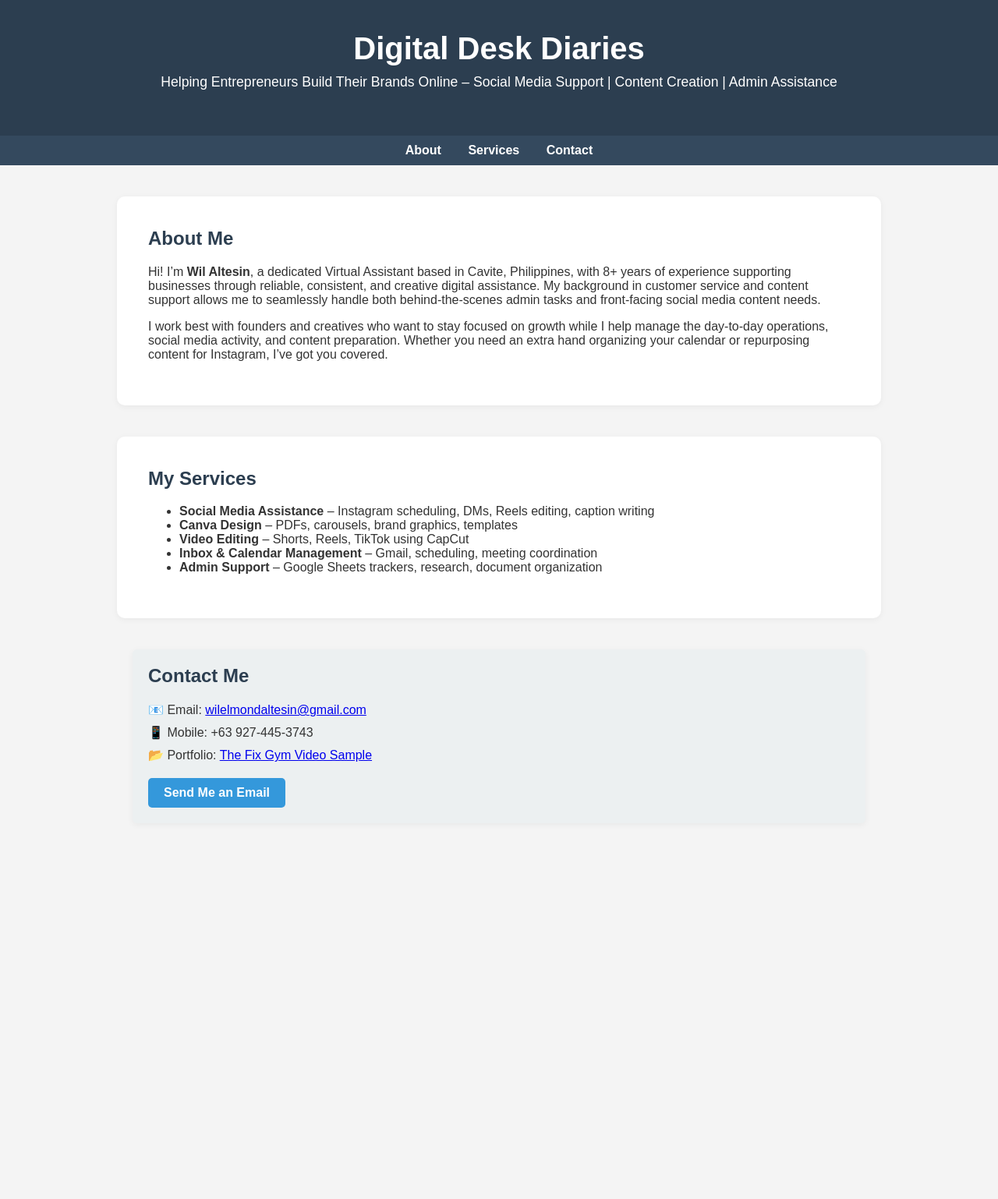
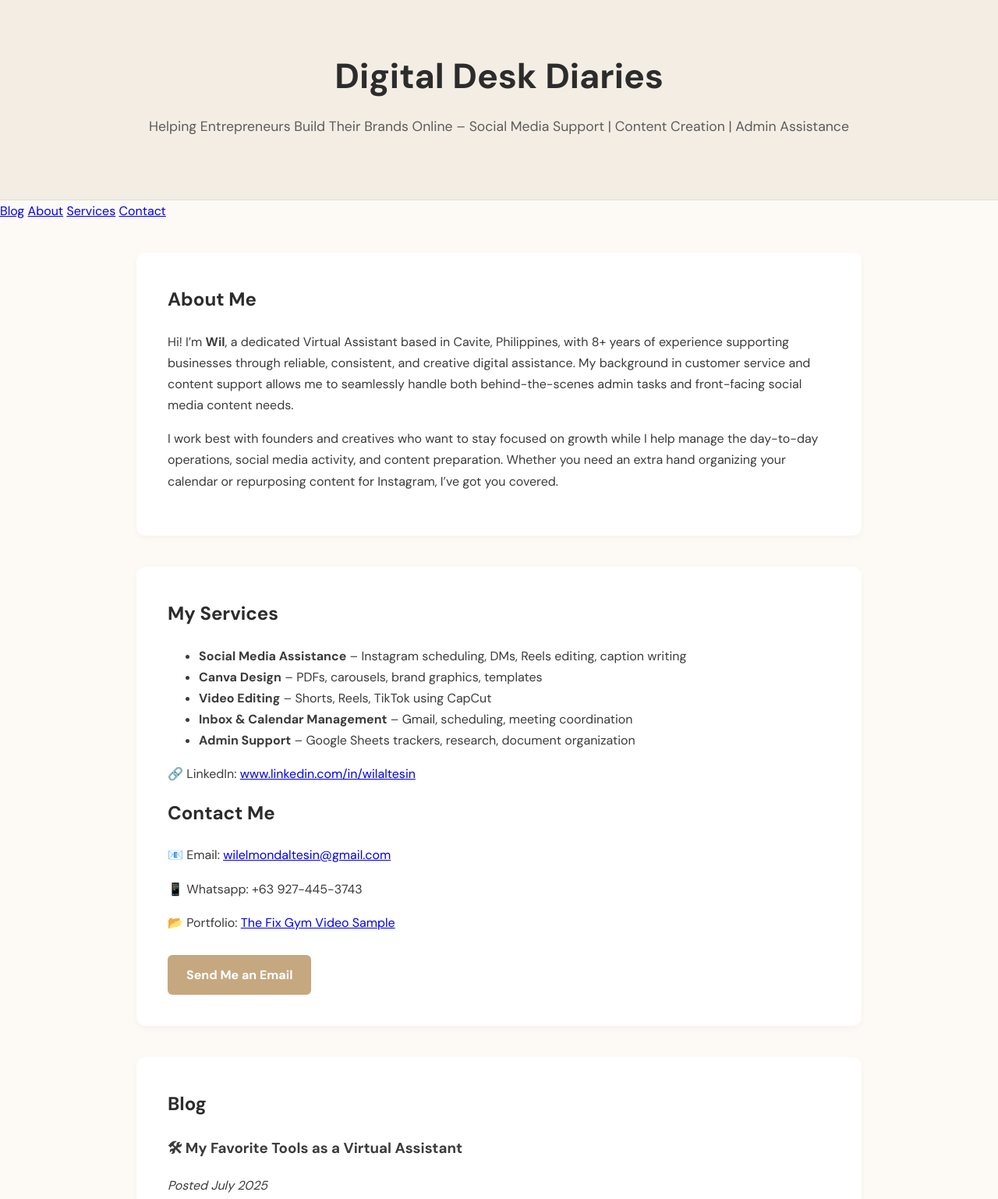
Before and after one commit to DigitalDeskDiaries/Digital-Desk-Diaries, a plain HTML site: page index.html in a window 1280 px wide. Shown: the top 1538 px of the page at 78% size. Before the commit the page ends 1096 px from the top, so only its background shows below. Drawn offline with Linux system fonts and the light colour scheme.

Commit message:
Add files via upload

```diff
--- a/index.html
+++ b/index.html
@@ -5,72 +5,83 @@
   <meta name="viewport" content="width=device-width, initial-scale=1.0">
   <meta name="description" content="Digital Desk Diaries – Virtual Assistant services by Wil Altesin: social media, content, and admin support.">
   <title>Digital Desk Diaries | Wil Altesin</title>
+  <link href="https://fonts.googleapis.com/css2?family=DM+Sans:wght@400;700&display=swap" rel="stylesheet">
   <style>
     body {
-      font-family: Arial, sans-serif;
+      font-family: 'DM Sans', sans-serif;
       margin: 0;
       padding: 0;
-      background-color: #f4f4f4;
-      color: #333;
+      background-color: #fdfaf6;
+      color: #3b3b3b;
+      line-height: 1.7;
     }
     header {
-      background-color: #2c3e50;
-      color: white;
-      padding: 40px 20px;
+      background-color: #f3ede4;
+      color: #2c2c2c;
+      padding: 60px 20px;
       text-align: center;
+      border-bottom: 1px solid #ddd;
     }
     header h1 {
       margin: 0;
-      font-size: 2.5em;
+      font-size: 2.8em;
+      font-weight: 700;
     }
     header p {
-      margin-top: 10px;
+      margin-top: 12px;
       font-size: 1.1em;
+      color: #5c5c5c;
     }
     nav {
-      background-color: #34495e;
+      background-color: #f8f5f0;
       text-align: center;
-      padding: 10px 0;
+      padding: 12px 0;
+      border-bottom: 1px solid #e6e6e6;
     }
     nav a {
-      color: white;
+      color: #3b3b3b;
       text-decoration: none;
-      margin: 0 15px;
-      font-weight: bold;
+      margin: 0 20px;
+      font-weight: 500;
     }
     .container {
-      max-width: 900px;
+      max-width: 850px;
       margin: 40px auto;
-      background-color: white;
+      background-color: #ffffff;
       padding: 40px;
-      border-radius: 10px;
-      box-shadow: 0 2px 8px rgba(0,0,0,0.05);
+      border-radius: 12px;
+      box-shadow: 0 3px 8px rgba(0, 0, 0, 0.03);
     }
     h2 {
-      color: #2c3e50;
+      color: #2c2c2c;
       margin-top: 0;
     }
     .services ul {
-      list-style-type: square;
-      padding-left: 20px;
+      list-style-type: disc;
+      padding-left: 24px;
     }
     .contact {
-      background-color: #ecf0f1;
-      padding: 20px;
-      border-radius: 6px;
+      background-color: #f6f3ef;
+      padding: 24px;
+      border-radius: 10px;
+      margin-top: 30px;
     }
     .contact p {
-      margin: 0 0 10px;
+      margin: 0 0 12px;
     }
     .button {
       display: inline-block;
-      background-color: #3498db;
+      background-color: #c5a880;
       color: white;
-      padding: 10px 20px;
+      padding: 12px 24px;
       text-decoration: none;
-      border-radius: 5px;
-      font-weight: bold;
-      margin-top: 10px;
+      border-radius: 6px;
+      font-weight: 600;
+      margin-top: 12px;
+      transition: background-color 0.3s;
+    }
+    .button:hover {
+      background-color: #b8946f;
     }
   </style>
 </head>
@@ -80,15 +91,15 @@
     <p>Helping Entrepreneurs Build Their Brands Online – Social Media Support | Content Creation | Admin Assistance</p>
   </header>
 
-  <nav>
-    <a href="#about">About</a>
+  <a href="#blog">Blog</a>
+      <a href="#about">About</a>
     <a href="#services">Services</a>
     <a href="#contact">Contact</a>
   </nav>
 
   <section class="container" id="about">
     <h2>About Me</h2>
-    <p>Hi! I’m <strong>Wil Altesin</strong>, a dedicated Virtual Assistant based in Cavite, Philippines, with 8+ years of experience supporting businesses through reliable, consistent, and creative digital assistance. My background in customer service and content support allows me to seamlessly handle both behind-the-scenes admin tasks and front-facing social media content needs.</p>
+    <p>Hi! I’m <strong>Wil</strong>, a dedicated Virtual Assistant based in Cavite, Philippines, with 8+ years of experience supporting businesses through reliable, consistent, and creative digital assistance. My background in customer service and content support allows me to seamlessly handle both behind-the-scenes admin tasks and front-facing social media content needs.</p>
     <p>I work best with founders and creatives who want to stay focused on growth while I help manage the day-to-day operations, social media activity, and content preparation. Whether you need an extra hand organizing your calendar or repurposing content for Instagram, I’ve got you covered.</p>
   </section>
 
@@ -101,14 +112,31 @@
       <li><strong>Inbox & Calendar Management</strong> – Gmail, scheduling, meeting coordination</li>
       <li><strong>Admin Support</strong> – Google Sheets trackers, research, document organization</li>
     </ul>
-  </section>
+  <p>🔗 LinkedIn: <a href="https://www.linkedin.com/in/wilaltesin" target="_blank">www.linkedin.com/in/wilaltesin</a></p>
 
-  <section class="container contact" id="contact">
     <h2>Contact Me</h2>
     <p>📧 Email: <a href="mailto:wilelmondaltesin@gmail.com">wilelmondaltesin@gmail.com</a></p>
-    <p>📱 Mobile: +63 927-445-3743</p>
+    <p>📱 Whatsapp: +63 927-445-3743</p>
     <p>📂 Portfolio: <a href="https://drive.google.com/file/d/1oRaL2TG_VlobXA8sIJHEPmwbU0Adfmrk/view?usp=drive_link" target="_blank">The Fix Gym Video Sample</a></p>
     <a class="button" href="mailto:wilelmondaltesin@gmail.com">Send Me an Email</a>
   </section>
+
+  <section class="container" id="blog">
+    <h2>Blog</h2>
+    <article>
+      <h3>🛠 My Favorite Tools as a Virtual Assistant</h3>
+      <p><em>Posted July 2025</em></p>
+      <p>I use a combination of Canva, CapCut, ChatGPT, Google Sheets, and Notion to manage client content and streamline my day-to-day tasks. In this post, I share why these tools are my go-to stack for staying creative and productive.</p>
+      <a class="button" href="#">Read More</a>
+    </article>
+
+    <article style="margin-top: 40px;">
+      <h3>🧠 How I Stay Focused Working From Home</h3>
+      <p><em>Posted June 2025</em></p>
+      <p>Working remotely sounds dreamy, but it takes structure and discipline. Here's a look into my cozy, realistic daily routine — from time-blocking my tasks to managing distractions with intention.</p>
+      <a class="button" href="#">Read More</a>
+    </article>
+  </section>
+
 </body>
 </html>
```
